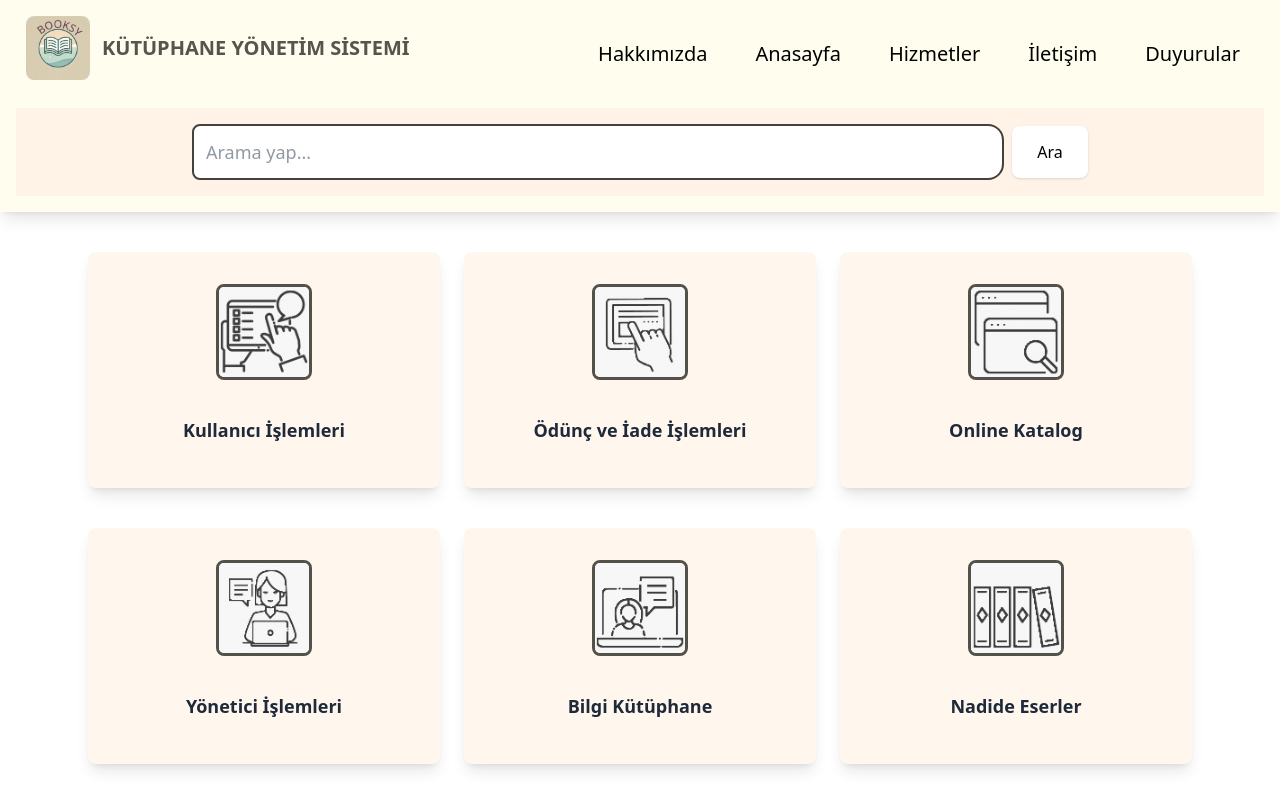
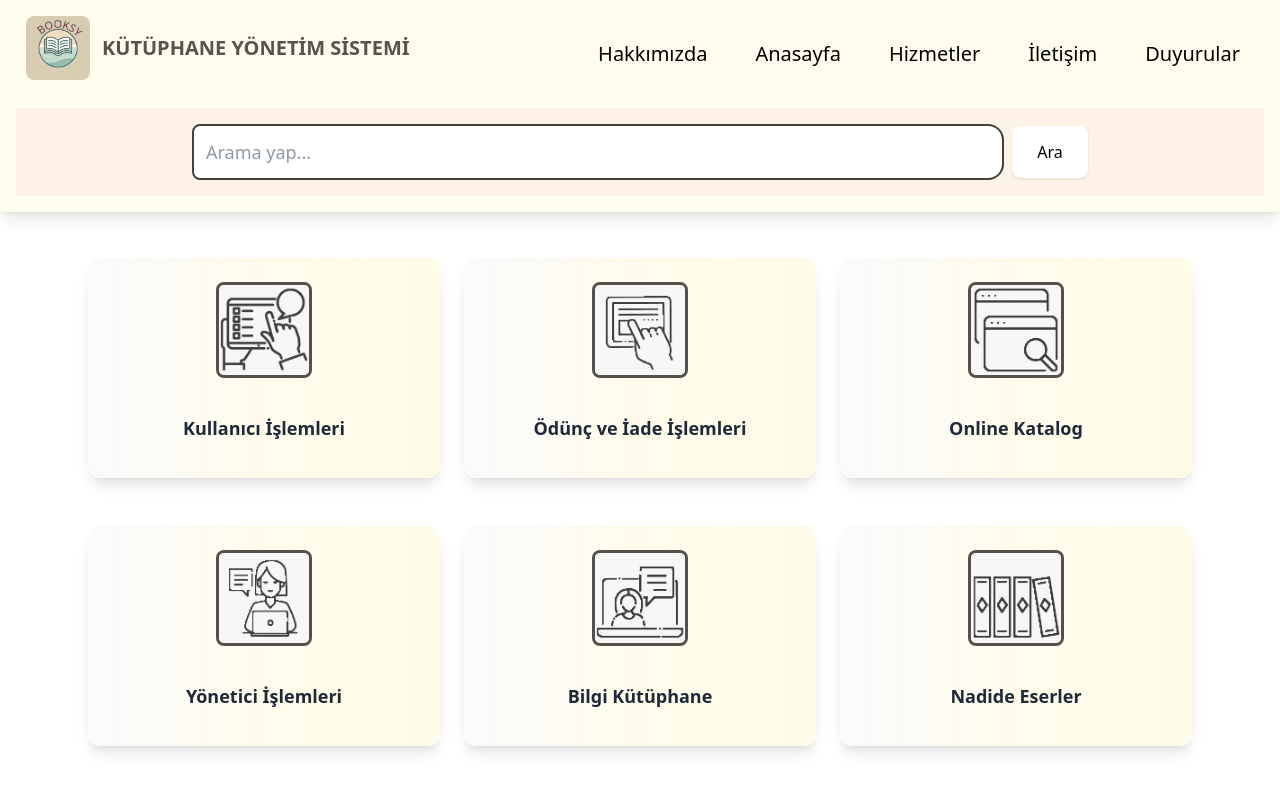
Before and after one commit to melseozs/kutuphane_yonetim_sistemi, a React (Vite) app: page / in a window 1280 px wide. Shown: the top 800 px of the page. Built offline with nearby package versions, Linux system fonts and the light colour scheme.

Commit message:
stil değişikliği

```diff
--- a/src/pages/About.jsx
+++ b/src/pages/About.jsx
@@ -13,7 +13,7 @@ export default function About() {
   return (
     <>
       <Header />
-      <div className="flex min-h-screen bg-[#f5eded] pt-24">
+      <div className="flex min-h-screen bg-[#fffded] pt-24">
         <div className="w-64 h-screen bg-gradient-to-b from-gray-50 via-orange-50 to-yellow-50 p-6 shadow-md pt-12">
           <h2 className="text-2xl font-semibold text-[#633914] mb-8">Kütüphane Hakkında</h2>
           <nav className="space-y-4 pt-4">
--- a/src/pages/Anasayfa.jsx
+++ b/src/pages/Anasayfa.jsx
@@ -21,7 +21,7 @@ function Anasayfa() {
           {services.map((service, index) => (
             <div
               key={index}
-              className="bg-orange-50 p-8 rounded-lg shadow-lg hover:shadow-2xl transition duration-300 text-center flex flex-col justify-center items-center mb-4"
+              className="bg-gradient-to-r from-gray-50 via-amber-50 to-yellow-50 p-6 rounded-xl shadow-lg hover:shadow-2xl transition duration-300 text-center flex flex-col justify-center items-center mb-6 "
             >
               <Link to={service.link}>
                 <div className="flex justify-center mb-6">
```
